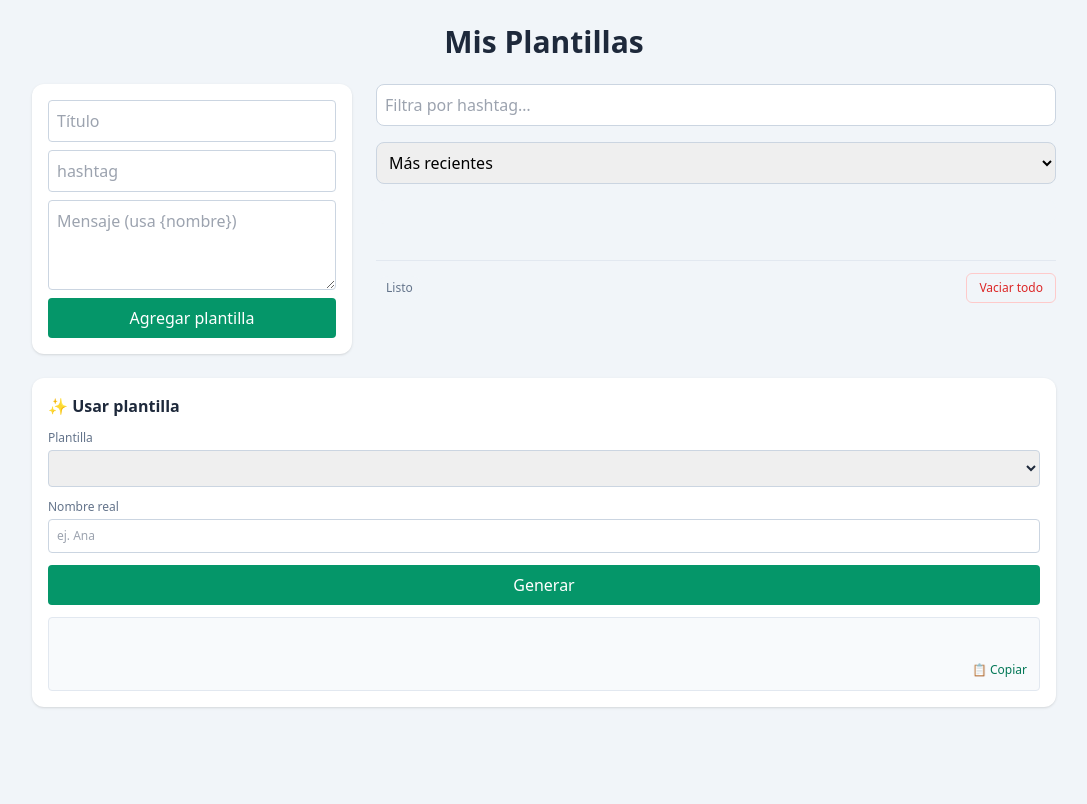
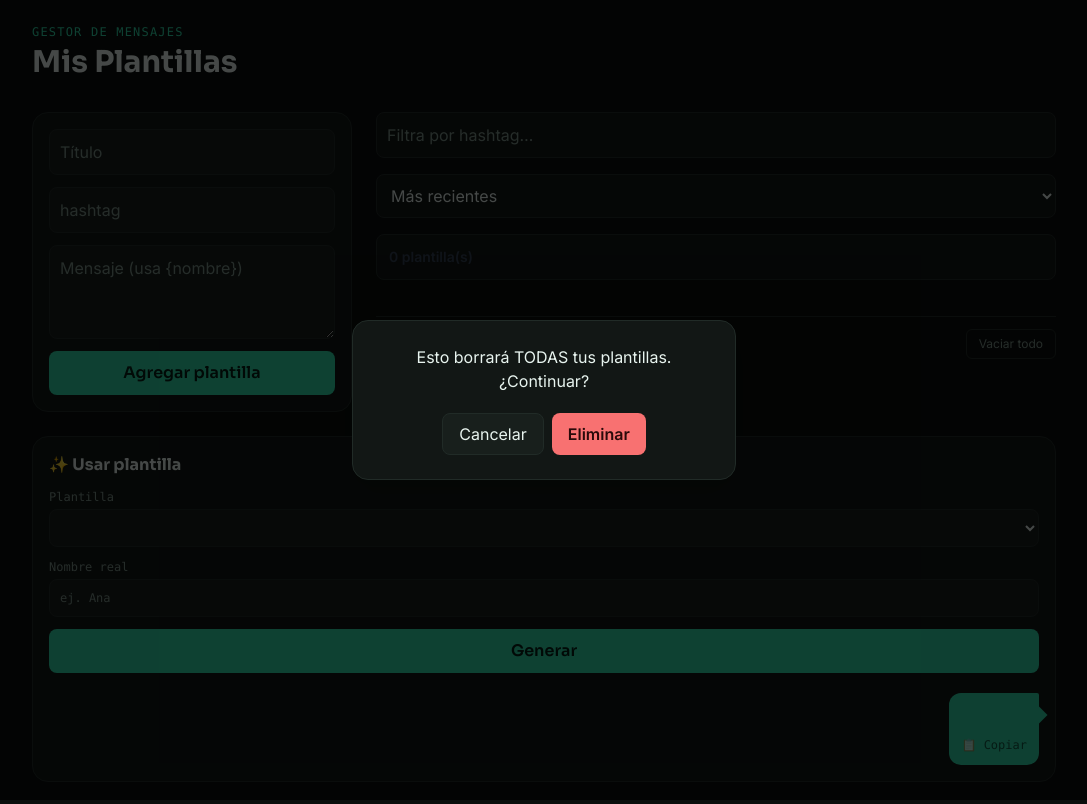
Before and after one commit to nicolezutaprada-netizen/whatsapp-templates, a plain HTML site: page index.html in a window 1280 px wide. Both pictures are taken after a click on the button "Vaciar todo". Shown: the whole page, without its empty margins (96-1183 px from the left). Drawn offline with nearby package versions, Linux system fonts and the light colour scheme.

Commit message:
agregando estilos

```diff
--- a/index.html
+++ b/index.html
@@ -6,81 +6,138 @@
   <title>Plantillas WhatsApp</title>
 
   <script src="https://cdn.tailwindcss.com"></script>
+  <link rel="preconnect" href="https://fonts.googleapis.com">
+  <link rel="preconnect" href="https://fonts.gstatic.com" crossorigin>
+  <link href="https://fonts.googleapis.com/css2?family=Sora:wght@600;700&family=Inter:wght@400;500;600&family=JetBrains+Mono:wght@400;500&display=swap" rel="stylesheet">
   <link rel="icon" href="data:,">
+
+  <style>
+    :root{
+      --bg: #0A0E0D;
+      --surface: #121715;
+      --surface-2: #181F1C;
+      --border: #212B27;
+      --text: #E8F4EF;
+      --text-muted: #7E958B;
+      --accent: #2FD9A8;
+      --accent-dark: #1FAE85;
+      --danger: #F87171;
+    }
+    body{ background: var(--bg); color: var(--text); font-family: 'Inter', sans-serif; }
+    .font-display{ font-family: 'Sora', sans-serif; }
+    .font-mono{ font-family: 'JetBrains Mono', monospace; }
+
+    /* burbuja de chat: colita triangular a la izquierda */
+    .bubble{ position: relative; }
+    .bubble::after{
+      content: "";
+      position: absolute;
+      left: -6px;
+      top: 16px;
+      width: 12px;
+      height: 12px;
+      background: inherit;
+      border-left: 1px solid var(--border);
+      border-bottom: 1px solid var(--border);
+      transform: rotate(45deg);
+    }
+    /* burbuja de salida (preview del mensaje generado): colita a la derecha, sin borde */
+    .bubble-out{ position: relative; }
+    .bubble-out::after{
+      content: "";
+      position: absolute;
+      right: -6px;
+      top: 16px;
+      width: 12px;
+      height: 12px;
+      background: inherit;
+      transform: rotate(45deg);
+    }
+  </style>
 </head>
 
-<body class="bg-slate-100 min-h-screen p-6">
-  <h1 class="text-3xl font-bold text-center text-slate-800 mb-6">Mis Plantillas</h1>
+<body class="min-h-screen p-6">
+
+  <header class="max-w-5xl mx-auto mb-8">
+    <p class="font-mono text-xs tracking-widest uppercase text-[var(--accent)]">Gestor de mensajes</p>
+    <h1 class="font-display text-3xl font-bold mt-1 text-[var(--text)]">Mis Plantillas</h1>
+  </header>
 
   <!-- Dos columnas: formulario a la izquierda, tarjetas a la derecha -->
   <div class="max-w-5xl mx-auto grid gap-6 md:grid-cols-[320px_1fr]">
 
     <!-- Columna izquierda: formulario -->
     <div class="grid gap-6 self-start">
-      <form id="form-plantilla" class="bg-white p-4 rounded-xl shadow grid gap-2">
-        <input id="titulo"  type="text" placeholder="Título"  class="p-2 border border-slate-300 rounded">
-        <input id="hashtag" type="text" placeholder="hashtag" class="p-2 border border-slate-300 rounded">
-        <textarea id="mensaje" rows="3" placeholder="Mensaje (usa {nombre})" class="p-2 border border-slate-300 rounded"></textarea>
-        <button class="bg-emerald-600 text-white py-2 rounded">Agregar plantilla</button>
+      <form id="form-plantilla" class="p-4 rounded-2xl grid gap-3 bg-[var(--surface)] border border-[var(--border)]">
+        <input id="titulo"  type="text" placeholder="Título"
+               class="w-full p-2.5 rounded-lg bg-[var(--surface-2)] border border-[var(--border)] text-[var(--text)] placeholder:text-[var(--text-muted)] outline-none focus:border-[var(--accent)] focus:ring-1 focus:ring-[var(--accent)] transition">
+        <input id="hashtag" type="text" placeholder="hashtag"
+               class="w-full p-2.5 rounded-lg bg-[var(--surface-2)] border border-[var(--border)] text-[var(--text)] placeholder:text-[var(--text-muted)] outline-none focus:border-[var(--accent)] focus:ring-1 focus:ring-[var(--accent)] transition">
+        <textarea id="mensaje" rows="3" placeholder="Mensaje (usa {nombre})"
+               class="w-full p-2.5 rounded-lg bg-[var(--surface-2)] border border-[var(--border)] text-[var(--text)] placeholder:text-[var(--text-muted)] outline-none focus:border-[var(--accent)] focus:ring-1 focus:ring-[var(--accent)] transition"></textarea>
+        <button class="bg-[var(--accent)] hover:bg-[var(--accent-dark)] text-[#062017] font-display font-semibold py-2.5 rounded-lg transition">Agregar plantilla</button>
       </form>
     </div>
 
     <!-- Columna derecha: buscador + panel de stats + lista de tarjetas, todo junto -->
     <div class="grid gap-4 content-start">
       <input id="buscador" type="text" placeholder="Filtra por hashtag…"
-             class="w-full p-2 border border-slate-300 rounded-lg">
+             class="w-full p-2.5 rounded-lg bg-[var(--surface)] border border-[var(--border)] text-[var(--text)] placeholder:text-[var(--text-muted)] outline-none focus:border-[var(--accent)] focus:ring-1 focus:ring-[var(--accent)] transition">
 
-      <select id="orden" class="w-full p-2 border border-slate-300 rounded-lg">
+      <select id="orden" class="w-full p-2.5 rounded-lg bg-[var(--surface)] border border-[var(--border)] text-[var(--text)] outline-none focus:border-[var(--accent)] transition">
         <option value="recientes">Más recientes</option>
         <option value="antiguas">Más antiguas</option>
       </select>
 
-      <aside id="panel-stats" class="bg-slate-100 rounded-lg p-3"></aside>
-      <ul id="listaPlantillas" class="grid gap-3 sm:grid-cols-2 content-start"></ul>
+      <aside id="panel-stats" class="rounded-lg p-3 bg-[var(--surface)] border border-[var(--border)]"></aside>
+      <ul id="listaPlantillas" class="grid gap-4 sm:grid-cols-2 content-start"></ul>
 
-  <div class="flex items-center justify-between border-t border-slate-200 pt-3 mt-1">
-  <p id="estado" class="text-xs text-slate-500 bg-slate-100 px-2.5 py-1 rounded-full">Listo</p>
-  <button id="btn-vaciar" class="text-xs px-3 py-1.5 rounded-md border border-red-200 text-red-600 hover:bg-red-50 transition">Vaciar todo</button>
-</div>
+      <div class="flex items-center justify-between border-t border-[var(--border)] pt-3 mt-1">
+        <p id="estado" class="font-mono text-xs text-[var(--text-muted)] bg-[var(--surface)] border border-[var(--border)] px-2.5 py-1 rounded-full">Listo</p>
+        <button id="btn-vaciar" class="text-xs px-3 py-1.5 rounded-md border border-[var(--border)] text-[var(--text-muted)] hover:text-[var(--danger)] hover:border-[var(--danger)] transition">Vaciar todo</button>
+      </div>
     </div>
 
   </div>
 
-  <section id="generador" class="max-w-5xl mx-auto mt-6 bg-white p-4 rounded-xl shadow grid gap-3">
-    <h2 class="font-bold text-slate-800">✨ Usar plantilla</h2>
+  <section id="generador" class="max-w-5xl mx-auto mt-6 bg-[var(--surface)] p-4 rounded-2xl border border-[var(--border)] grid gap-3">
+    <h2 class="font-display font-bold text-[var(--text)]">✨ Usar plantilla</h2>
 
-    <label class="grid gap-1 text-xs text-slate-500">
+    <label class="grid gap-1 text-xs font-mono text-[var(--text-muted)]">
       Plantilla
-      <select id="selector" class="p-2 border border-slate-300 rounded text-slate-800"></select>
+      <select id="selector" class="p-2.5 rounded-lg bg-[var(--surface-2)] border border-[var(--border)] text-[var(--text)] outline-none focus:border-[var(--accent)] transition"></select>
     </label>
 
-    <label class="grid gap-1 text-xs text-slate-500">
+    <label class="grid gap-1 text-xs font-mono text-[var(--text-muted)]">
       Nombre real
-      <input id="valorNombre" type="text" placeholder="ej. Ana" class="p-2 border border-slate-300 rounded text-slate-800">
+      <input id="valorNombre" type="text" placeholder="ej. Ana"
+             class="p-2.5 rounded-lg bg-[var(--surface-2)] border border-[var(--border)] text-[var(--text)] placeholder:text-[var(--text-muted)] outline-none focus:border-[var(--accent)] focus:ring-1 focus:ring-[var(--accent)] transition">
     </label>
 
-    <button id="btn-generar" class="bg-emerald-600 hover:bg-emerald-700 text-white font-medium py-2 rounded transition">Generar</button>
+    <button id="btn-generar" class="bg-[var(--accent)] hover:bg-[var(--accent-dark)] text-[#062017] font-display font-semibold py-2.5 rounded-lg transition">Generar</button>
 
     <!-- Resultado: el mensaje final y el botón copiar -->
-    <div class="bg-slate-50 border border-slate-200 rounded p-3 grid gap-2">
-      <p id="mensaje-final" class="text-sm text-slate-700 whitespace-pre-wrap min-h-[1.5rem]"></p>
-      <button id="btn-copiar" class="justify-self-end text-xs text-emerald-700 hover:text-emerald-800">📋 Copiar</button>
+    <div class="flex justify-end pt-2">
+      <div class="bubble-out max-w-[80%] bg-[var(--accent)] text-[#062017] rounded-xl rounded-tr-sm p-3 grid gap-2">
+        <p id="mensaje-final" class="text-sm whitespace-pre-wrap min-h-[1.5rem]"></p>
+        <button id="btn-copiar" class="justify-self-end text-xs font-mono text-[#062017]/70 hover:text-[#062017]">📋 Copiar</button>
+      </div>
     </div>
   </section>
 
 
 
-  <div id="modal" class="hidden fixed inset-0 z-50 bg-black/50 flex items-center justify-center p-4">
+  <div id="modal" class="hidden fixed inset-0 z-50 bg-black/70 flex items-center justify-center p-4">
 
     <!-- hidden=display:none
      fixed:posicionfija
      inset-0:top:0, right:0, bottom:0, left:0
      -->
-  <div class="bg-white p-6 rounded-2xl shadow-xl max-w-sm w-full text-center">
-    <p id="modal-texto" class="text-slate-700 mb-5">¿Seguro?</p>
+  <div class="bg-[var(--surface)] border border-[var(--border)] p-6 rounded-2xl shadow-xl max-w-sm w-full text-center">
+    <p id="modal-texto" class="text-[var(--text)] mb-5">¿Seguro?</p>
     <div class="flex gap-2 justify-center">
-      <button id="modal-cancelar"  class="px-4 py-2 rounded-lg bg-slate-100 text-slate-700 hover:bg-slate-200 transition">Cancelar</button>
-      <button id="modal-confirmar" class="px-4 py-2 rounded-lg bg-red-600 text-white hover:bg-red-700 transition">Eliminar</button>
+      <button id="modal-cancelar"  class="px-4 py-2 rounded-lg bg-[var(--surface-2)] border border-[var(--border)] text-[var(--text)] hover:border-[var(--accent)] transition">Cancelar</button>
+      <button id="modal-confirmar" class="px-4 py-2 rounded-lg bg-[var(--danger)] text-[#2a0a0a] font-semibold hover:opacity-90 transition">Eliminar</button>
     </div>
   </div>
 </div>
--- a/js/state.js
+++ b/js/state.js
@@ -1,4 +1,5 @@
-import { Template } from "./template.js";
+
+import { Template } from "./models/template.js";
 
 const state = {
     plantillastotales: []
@@ -33,10 +34,21 @@ function contarPorHashtag(plantillas) {
 
 
 
+function ordenar(plantillas) {
+  const copia = [...plantillas];   // copiamos: .sort() muta el array original
+  return state.orden === "antiguas"
+    ? copia.sort((a, b) => new Date(a.fechareal) - new Date(b.fechareal))   // más antiguas primero
+    : copia.sort((a, b) => new Date(b.fechareal) - new Date(a.fechareal));  // más recientes primero (por defecto)
+}
+
+
+
 function plantillasVisibles() {
   const filtroTexto = (state.filtro ?? "").toLowerCase();  //valor ?? valorPorDefecto
-  if (filtroTexto === "") return state.plantillastotales;
-  return state.plantillastotales.filter(plantilla => plantilla.hashtagreal.toLowerCase().includes(filtroTexto));
+  const filtradas = filtroTexto === ""
+    ? state.plantillastotales
+    : state.plantillastotales.filter(plantilla => plantilla.hashtagreal.toLowerCase().includes(filtroTexto));
+  return ordenar(filtradas);   // primero filtra, luego ordena
 }
 
 
@@ -58,4 +70,4 @@ function generarMensajeFinal(plantilla, valorNombre) {
 
 
 
-export { state, agregarPlantilla, contarPorHashtag, plantillasVisibles, normalizarHashtag, generarMensajeFinal };
+export { state, agregarPlantilla, contarPorHashtag, plantillasVisibles, normalizarHashtag, generarMensajeFinal, ordenar };
--- a/js/ui.js
+++ b/js/ui.js
@@ -1,5 +1,7 @@
 import { state, agregarPlantilla, plantillasVisibles, contarPorHashtag, normalizarHashtag, generarMensajeFinal } from "./state.js";
 import { guardar } from "./storage.js";
+
+
 
 const titulo = document.getElementById("titulo");
 const mensaje = document.getElementById("mensaje");
@@ -124,6 +126,13 @@ document.getElementById("buscador").addEventListener("input", function (evento)
 
 
 
+document.getElementById("orden").addEventListener("change", function (evento) {
+  state.orden = evento.target.value;   // el orden vive en el estado
+  render();
+});
+
+
+
 const form = document.getElementById("form-plantilla");
 
 form.addEventListener("submit", function (evento) { //al hacer click en submit dispara el evento ADDEVENTLISTENER DETECTA O ESUCHA LA INTERACCION DLE USUARIO
```
